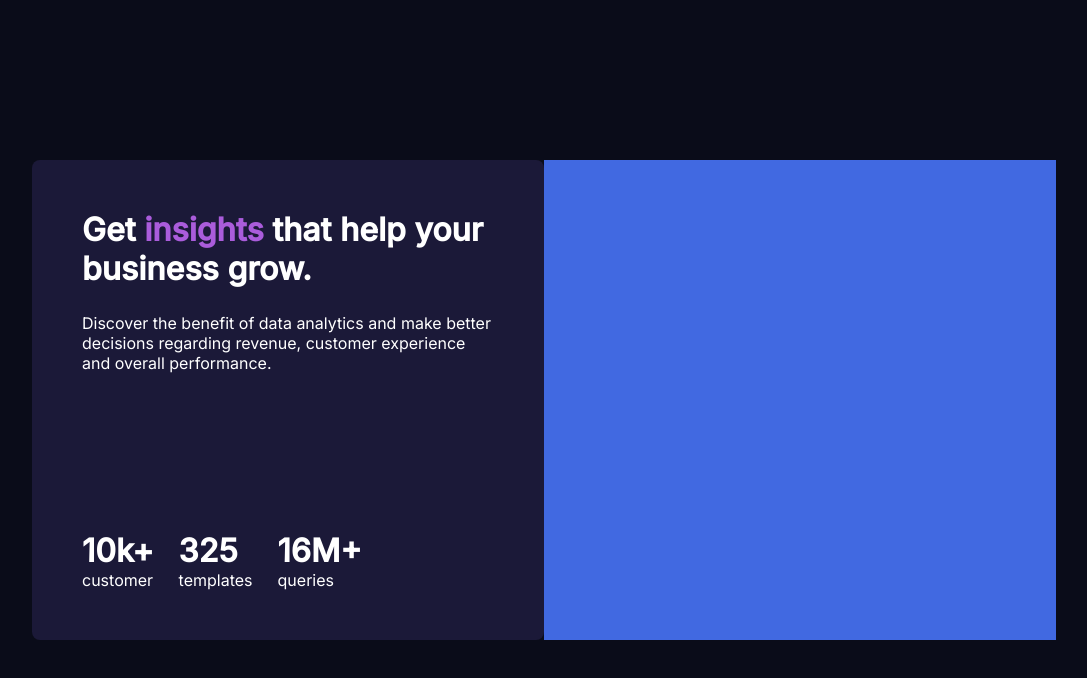
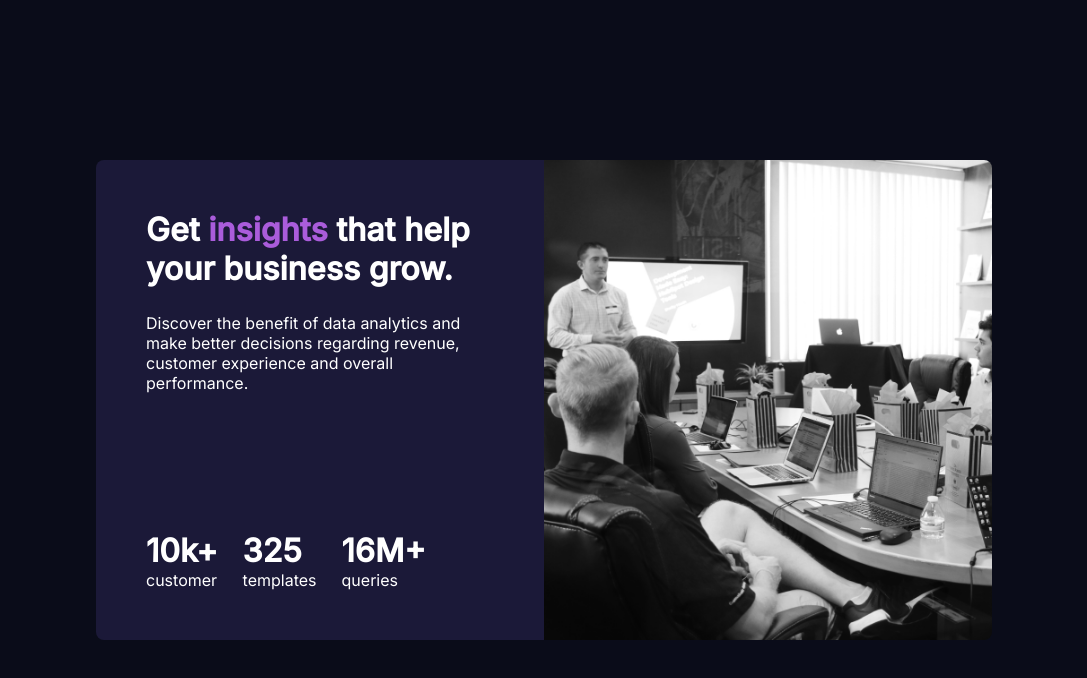
Before and after one commit to mizbauddintareq/flexbox, a plain HTML site: page index.html in a window 1280 px wide. Shown: the whole page, without its empty margins (96-1183 px from the left). Drawn offline with Linux system fonts and the light colour scheme.

Commit message:
added image

```diff
--- a/index.html
+++ b/index.html
@@ -39,7 +39,9 @@
             </div>
           </div>
         </div>
-        <div class="card_image"></div>
+        <div class="card_image">
+          <img src="meeting.png" alt="" />
+        </div>
       </div>
     </div>
   </body>
--- a/style.css
+++ b/style.css
@@ -19,9 +19,10 @@
 }
 .card {
   height: 60vh;
-  width: 80%;
-
+  width: 70%;
+  border-radius: 8px;
   display: flex;
+  overflow: hidden;
 }
 .card_text {
   height: 100%;
@@ -33,7 +34,6 @@
   flex-direction: column;
   justify-content: space-between;
   padding: 50px;
-  border-radius: 8px;
 }
 .title h1 {
   margin-bottom: 25px;
@@ -48,5 +48,10 @@
 .card_image {
   height: 100%;
   width: 50%;
-  background-color: royalblue;
 }
+
+.card_image img {
+  width: 100%;
+  height: 100%;
+  object-fit: cover;
+}
```
Also changed, not shown: meeting.png (added).
